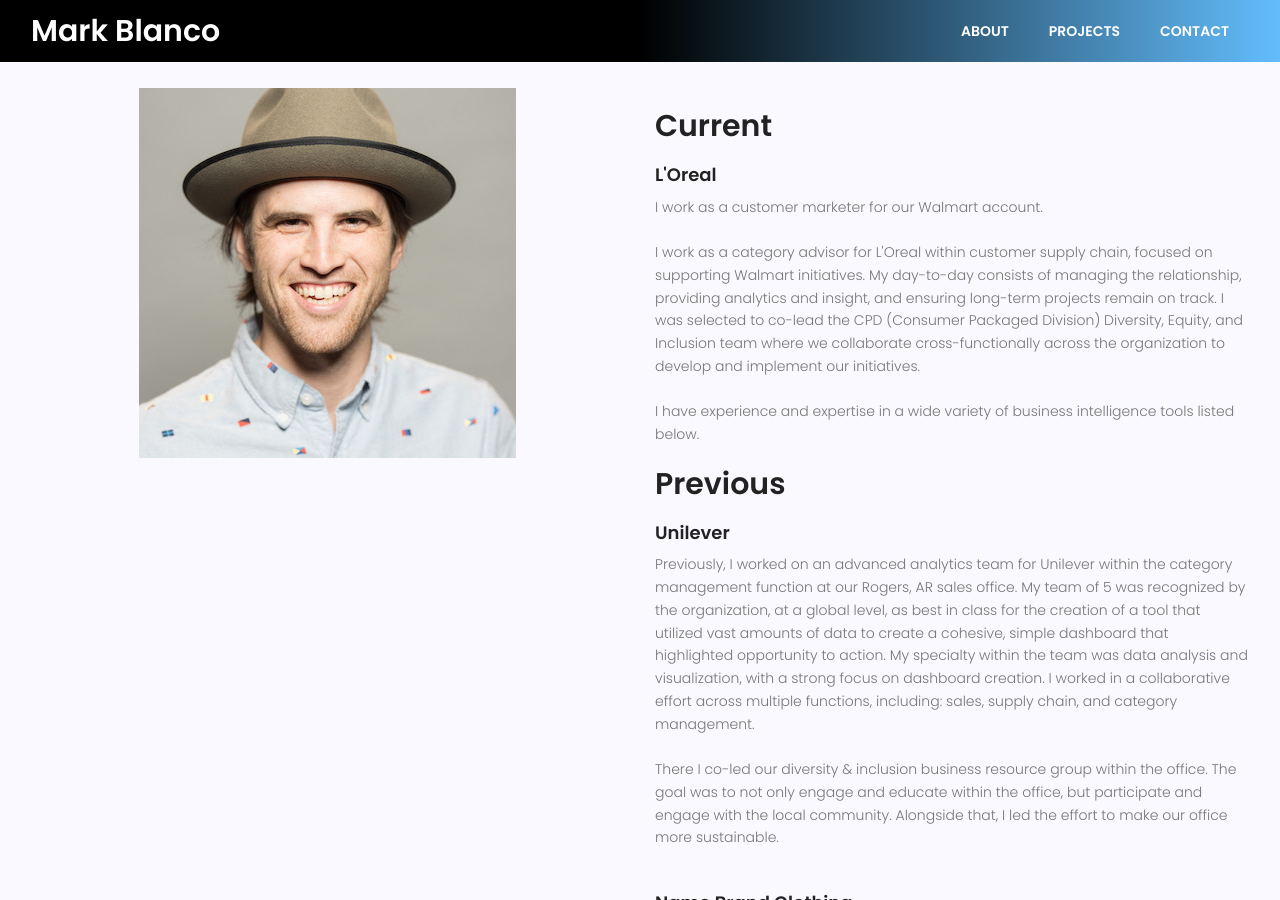
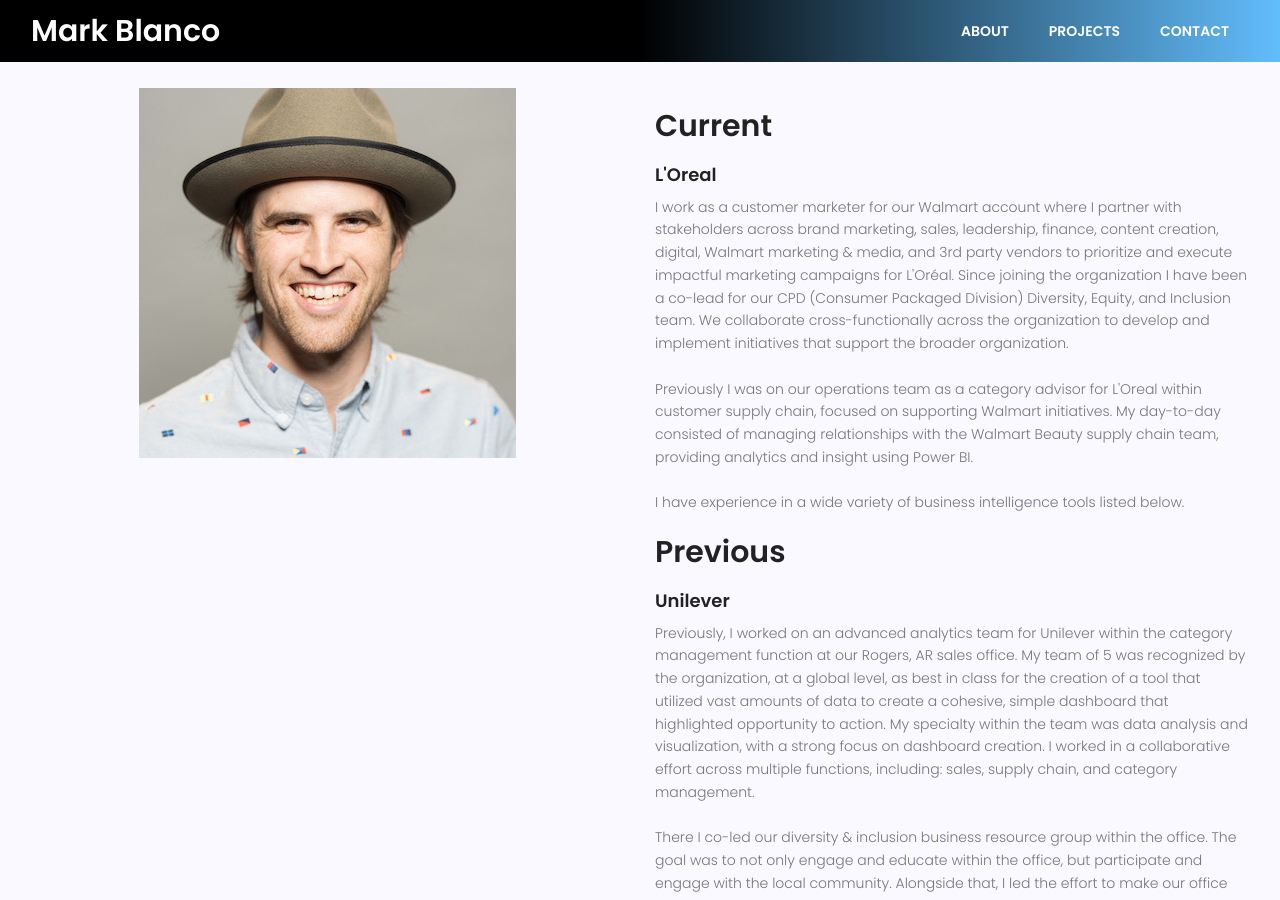
Before and after one commit to boombranco/boombranco.github.io, a Jekyll site: the page about.html, which Jekyll copies as it is, in a window 1280 px wide and 900 px high. Built offline with Jekyll 4.4.1, drawn with Linux system fonts in a browser that asks for light colours; nearby versions of some CDN libraries.

Commit message:
Updating about me section for current role

```diff
--- a/about.html
+++ b/about.html
@@ -93,13 +93,14 @@
               <h2 class="mb-10 mt-20">Current</h2>
               <h4 class="mb-10 mt-20">L'Oreal</h4>
               <p>
-                I work as a customer marketer for our Walmart account.
+                I work as a customer marketer for our Walmart account where I partner with stakeholders across brand marketing, sales, leadership, finance, content creation, digital, Walmart marketing & media, and 3rd party vendors to prioritize and execute impactful marketing campaigns for L'Oréal.
+                Since joining the organization I have been a co-lead for our CPD (Consumer Packaged Division) Diversity, Equity, and Inclusion team. We collaborate cross-functionally across the organization to develop and implement initiatives that support the broader organization.
                 <br>
                 <br>
-                I work as a category advisor for L'Oreal within customer supply chain, focused on supporting Walmart initiatives. My day-to-day consists of managing the relationship, providing analytics and insight, and ensuring long-term projects remain on track. I was selected to co-lead the CPD (Consumer Packaged Division) Diversity, Equity, and Inclusion team where we collaborate cross-functionally across the organization to develop and implement our initiatives.
+                Previously I was on our operations team as a category advisor for L'Oreal within customer supply chain, focused on supporting Walmart initiatives. My day-to-day consisted of managing relationships with the Walmart Beauty supply chain team, providing analytics and insight using Power BI.
                 <br>
                 <br>
-                I have experience and expertise in a wide variety of business intelligence tools listed below.
+                I have experience in a wide variety of business intelligence tools listed below.
               </p>
             </div>
             <div class="title text-left">
```
